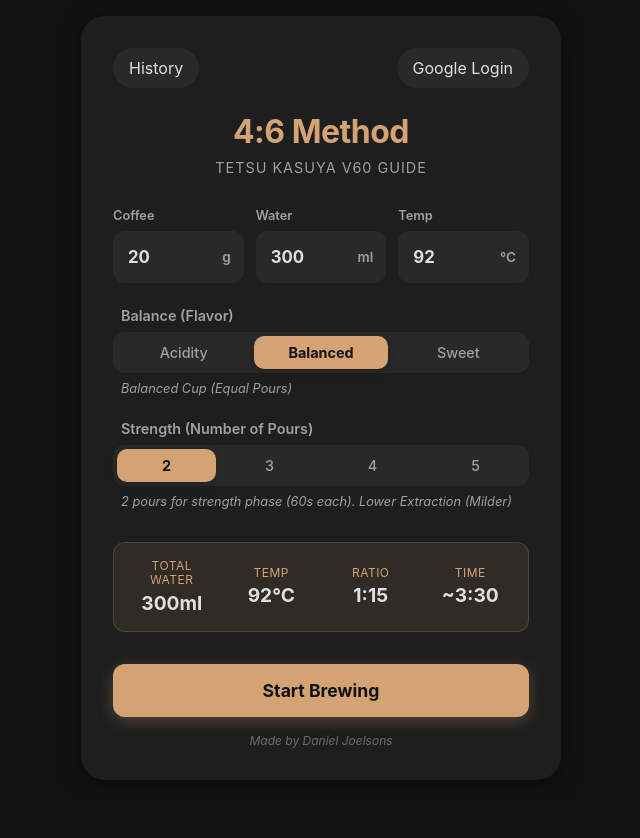
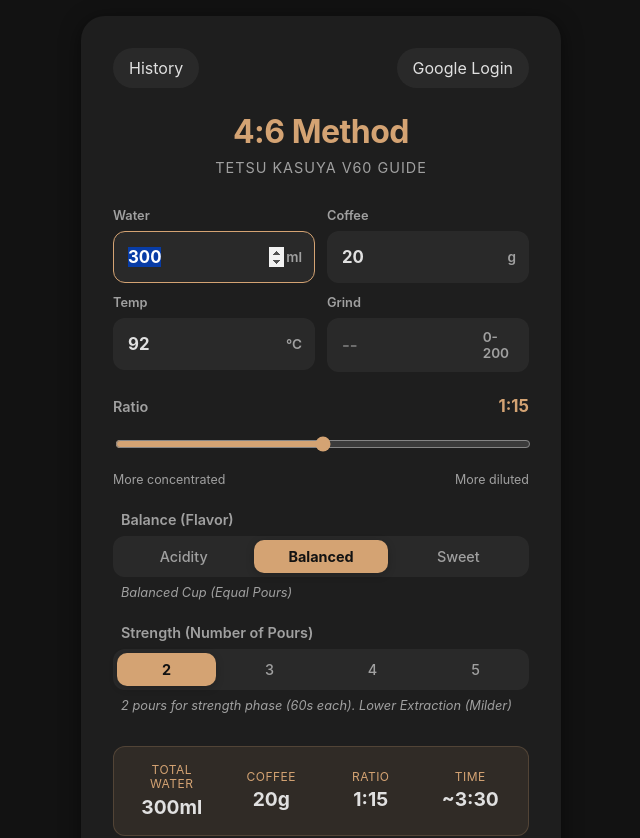
Before and after one commit to Joelsons1818/V60-timer2, a React (Vite) app: page / in a window 1280 px wide. Shown: the top 838 px of the page, without its empty margins (319-959 px from the left). Before the commit the page ends 800 px from the top, so only its background shows below. Built offline with nearby package versions, Linux system fonts and the light colour scheme; no server answers.

Commit message:
Add ratio and grind controls

```diff
--- a/api/_lib/googleSheets.js
+++ b/api/_lib/googleSheets.js
@@ -18,6 +18,7 @@
   'ratio',
   'stepsJson',
   'updatedAt',
+  'grindSize',
 ];
 
 let accessTokenCache = {
@@ -303,6 +304,7 @@
     recipe.ratio ?? 15,
     JSON.stringify(recipe.steps ?? []),
     updatedAt,
+    recipe.grindSize ?? '',
   ];
 };
 
@@ -321,6 +323,7 @@
     ratio = 15,
     stepsJson = '[]',
     updatedAt = '',
+    grindSize = '',
   ] = row;
 
   return {
@@ -337,6 +340,7 @@
     ratio: parseNumber(ratio, 15),
     steps: parseSteps(String(stepsJson)),
     updatedAt: String(updatedAt),
+    grindSize: grindSize === '' ? '' : parseNumber(grindSize),
   };
 };
 
--- a/src/App.jsx
+++ b/src/App.jsx
@@ -32,6 +32,10 @@
     setWaterAmount,
     temperature,
     setTemperature,
+    ratio,
+    setRatio,
+    grindSize,
+    setGrindSize,
     balance,
     setBalance,
     strengthPours,
@@ -170,9 +174,13 @@
           recipe={recipe}
           setBalance={setBalance}
           setCoffeeGrams={setCoffeeGrams}
+          setGrindSize={setGrindSize}
+          setRatio={setRatio}
           setStrengthPours={setStrengthPours}
           setTemperature={setTemperature}
           setWaterAmount={setWaterAmount}
+          grindSize={grindSize}
+          ratio={ratio}
           strengthPours={strengthPours}
           temperature={temperature}
           user={user}
--- a/src/components/ConfigScreen.jsx
+++ b/src/components/ConfigScreen.jsx
@@ -1,10 +1,18 @@
-import React from 'react';
+import { useEffect, useRef } from 'react';
+
+const formatRatio = (ratio) => {
+  return Number.isInteger(ratio) ? String(ratio) : ratio.toFixed(1);
+};
 
 export function ConfigScreen({
   authError,
   authMode,
   coffeeGrams,
+  grindSize,
+  ratio,
   setCoffeeGrams,
+  setGrindSize,
+  setRatio,
   waterAmount,
   setWaterAmount,
   temperature,
@@ -21,6 +29,19 @@
   user,
 }) {
   const isCheckingAuth = authMode === 'loading';
+  const waterInputRef = useRef(null);
+  const displayedRatio = formatRatio(ratio);
+
+  useEffect(() => {
+    const focusTimeout = window.setTimeout(() => {
+      waterInputRef.current?.focus({ preventScroll: true });
+      waterInputRef.current?.select();
+    }, 150);
+
+    return () => {
+      window.clearTimeout(focusTimeout);
+    };
+  }, []);
 
   return (
     <div className="card">
@@ -57,12 +78,35 @@
         <p className="subtitle">Tetsu Kasuya V60 Guide</p>
       </header>
 
-      <div className="primary-input-grid">
+      <div className="primary-input-grid brew-input-grid">
+        <div className="control-group compact-group">
+          <label>Water</label>
+          <div className="input-wrapper compact-input">
+            <input
+              ref={waterInputRef}
+              type="number"
+              inputMode="numeric"
+              pattern="[0-9]*"
+              enterKeyHint="done"
+              autoFocus
+              value={waterAmount}
+              onChange={(event) => setWaterAmount(Number(event.target.value))}
+              onFocus={(event) => event.target.select()}
+              step="1"
+              min="150"
+              max="1500"
+            />
+            <span className="unit compact-unit">ml</span>
+          </div>
+        </div>
+
         <div className="control-group compact-group">
           <label>Coffee</label>
           <div className="input-wrapper compact-input">
             <input
               type="number"
+              inputMode="decimal"
+              enterKeyHint="done"
               value={coffeeGrams}
               onChange={(event) => setCoffeeGrams(Number(event.target.value))}
               step="0.1"
@@ -74,25 +118,13 @@
         </div>
 
         <div className="control-group compact-group">
-          <label>Water</label>
-          <div className="input-wrapper compact-input">
-            <input
-              type="number"
-              value={waterAmount}
-              onChange={(event) => setWaterAmount(Number(event.target.value))}
-              step="1"
-              min="150"
-              max="1500"
-            />
-            <span className="unit compact-unit">ml</span>
-          </div>
-        </div>
-
-        <div className="control-group compact-group">
           <label>Temp</label>
           <div className="input-wrapper compact-input">
             <input
               type="number"
+              inputMode="numeric"
+              pattern="[0-9]*"
+              enterKeyHint="done"
               value={temperature}
               onChange={(event) => setTemperature(Number(event.target.value))}
               step="1"
@@ -101,6 +133,46 @@
             />
             <span className="unit compact-unit">°C</span>
           </div>
+        </div>
+
+        <div className="control-group compact-group">
+          <label>Grind</label>
+          <div className="input-wrapper compact-input">
+            <input
+              type="number"
+              inputMode="numeric"
+              pattern="[0-9]*"
+              enterKeyHint="done"
+              value={grindSize}
+              onChange={(event) => setGrindSize(event.target.value)}
+              step="1"
+              min="0"
+              max="200"
+              placeholder="--"
+            />
+            <span className="unit compact-unit">0-200</span>
+          </div>
+        </div>
+      </div>
+
+      <div className="control-group ratio-control">
+        <div className="slider-heading">
+          <label>Ratio</label>
+          <strong>1:{displayedRatio}</strong>
+        </div>
+        <input
+          className="range-control"
+          type="range"
+          min="10"
+          max="20"
+          step="0.5"
+          value={ratio}
+          onChange={(event) => setRatio(Number(event.target.value))}
+          aria-label="Coffee to water ratio"
+        />
+        <div className="range-captions">
+          <span>More concentrated</span>
+          <span>More diluted</span>
         </div>
       </div>
 
@@ -158,12 +230,12 @@
           <span className="value">{recipe.totalWater}ml</span>
         </div>
         <div className="summary-item">
-          <span className="label">Temp</span>
-          <span className="value">{temperature}°C</span>
+          <span className="label">Coffee</span>
+          <span className="value">{recipe.coffeeGrams}g</span>
         </div>
         <div className="summary-item">
           <span className="label">Ratio</span>
-          <span className="value">1:15</span>
+          <span className="value">1:{displayedRatio}</span>
         </div>
         <div className="summary-item">
           <span className="label">Time</span>
--- a/src/components/HistoryScreen.jsx
+++ b/src/components/HistoryScreen.jsx
@@ -12,6 +12,10 @@
   balanced: 'Balanced',
   sweet: 'Sweet',
 };
+
+const DEFAULT_RATIO = 15;
+const MIN_RATIO = 10;
+const MAX_RATIO = 20;
 
 const formatDate = (isoDate) => {
   const date = new Date(isoDate);
@@ -31,10 +35,42 @@
   return Number.isFinite(parsed) ? parsed : fallback;
 };
 
+const clamp = (value, min, max) => {
+  return Math.max(min, Math.min(max, value));
+};
+
+const roundToOneDecimal = (value) => {
+  return Math.round(value * 10) / 10;
+};
+
+const normalizeRatio = (value) => {
+  const parsed = parseNumber(value, DEFAULT_RATIO);
+
+  return Math.round(clamp(parsed, MIN_RATIO, MAX_RATIO) * 2) / 2;
+};
+
+const normalizeGrindSize = (value) => {
+  if (value === '' || value === null || value === undefined) {
+    return '';
+  }
+
+  return clamp(Math.round(parseNumber(value, 0)), 0, 200);
+};
+
+const formatRatio = (ratio) => {
+  const normalizedRatio = normalizeRatio(ratio);
+
+  return Number.isInteger(normalizedRatio)
+    ? String(normalizedRatio)
+    : normalizedRatio.toFixed(1);
+};
+
 const buildLogFromFields = (fields) => {
   const normalizedCoffee = Math.round(parseNumber(fields.coffeeGrams, 20) * 10) / 10;
   const normalizedWater = Math.max(1, Math.round(parseNumber(fields.totalWater, 300)));
   const normalizedTemperature = Math.max(1, Math.round(parseNumber(fields.temperature, 92)));
+  const normalizedRatio = normalizeRatio(fields.ratio);
+  const normalizedGrindSize = normalizeGrindSize(fields.grindSize);
   const normalizedBalance = ['acidity', 'balanced', 'sweet'].includes(fields.balance)
     ? fields.balance
     : 'balanced';
@@ -44,6 +80,7 @@
     normalizedWater,
     normalizedBalance,
     normalizedStrengthPours,
+    normalizedRatio,
   );
 
   return {
@@ -54,6 +91,7 @@
     coffeeGrams: recipe.coffeeGrams,
     totalWater: recipe.totalWater,
     temperature: normalizedTemperature,
+    grindSize: normalizedGrindSize,
     balance: recipe.balance,
     strengthPoursCount: recipe.strengthPoursCount,
     totalTime: recipe.totalTime,
@@ -104,6 +142,47 @@
       ...currentDraft,
       [field]: value,
     }));
+  };
+
+  const handleRecipeFieldChange = (field, value) => {
+    setDraft((currentDraft) => {
+      if (!currentDraft) {
+        return currentDraft;
+      }
+
+      const currentRatio = normalizeRatio(currentDraft.ratio);
+
+      if (field === 'totalWater') {
+        return {
+          ...currentDraft,
+          totalWater: value,
+          coffeeGrams: roundToOneDecimal(parseNumber(value, 0) / currentRatio),
+        };
+      }
+
+      if (field === 'coffeeGrams') {
+        return {
+          ...currentDraft,
+          coffeeGrams: value,
+          totalWater: Math.round(parseNumber(value, 0) * currentRatio),
+        };
+      }
+
+      if (field === 'ratio') {
+        const nextRatio = normalizeRatio(value);
+
+        return {
+          ...currentDraft,
+          ratio: nextRatio,
+          coffeeGrams: roundToOneDecimal(parseNumber(currentDraft.totalWater, 300) / nextRatio),
+        };
+      }
+
+      return {
+        ...currentDraft,
+        [field]: value,
+      };
+    });
   };
 
   const handleCreateNew = () => {
@@ -227,9 +306,11 @@
               <div className="input-wrapper compact-input">
                 <input
                   type="number"
+                  inputMode="decimal"
+                  enterKeyHint="done"
                   step="0.1"
                   value={draft.coffeeGrams}
-                  onChange={(event) => handleFieldChange('coffeeGrams', event.target.value)}
+                  onChange={(event) => handleRecipeFieldChange('coffeeGrams', event.target.value)}
                 />
                 <span className="unit compact-unit">g</span>
               </div>
@@ -240,9 +321,12 @@
               <div className="input-wrapper compact-input">
                 <input
                   type="number"
+                  inputMode="numeric"
+                  pattern="[0-9]*"
+                  enterKeyHint="done"
                   step="1"
                   value={draft.totalWater}
-                  onChange={(event) => handleFieldChange('totalWater', event.target.value)}
+                  onChange={(event) => handleRecipeFieldChange('totalWater', event.target.value)}
                 />
                 <span className="unit compact-unit">ml</span>
               </div>
@@ -253,12 +337,55 @@
               <div className="input-wrapper compact-input">
                 <input
                   type="number"
+                  inputMode="numeric"
+                  pattern="[0-9]*"
+                  enterKeyHint="done"
                   step="1"
                   value={draft.temperature}
                   onChange={(event) => handleFieldChange('temperature', event.target.value)}
                 />
                 <span className="unit compact-unit">°C</span>
               </div>
+            </div>
+
+            <div className="control-group compact-group">
+              <label>Grind</label>
+              <div className="input-wrapper compact-input">
+                <input
+                  type="number"
+                  inputMode="numeric"
+                  pattern="[0-9]*"
+                  enterKeyHint="done"
+                  step="1"
+                  min="0"
+                  max="200"
+                  value={draft.grindSize}
+                  onChange={(event) => handleFieldChange('grindSize', event.target.value)}
+                  placeholder="--"
+                />
+                <span className="unit compact-unit">0-200</span>
+              </div>
+            </div>
+          </div>
+
+          <div className="control-group ratio-control">
+            <div className="slider-heading">
+              <label>Ratio</label>
+              <strong>1:{formatRatio(draft.ratio)}</strong>
+            </div>
+            <input
+              className="range-control"
+              type="range"
+              min="10"
+              max="20"
+              step="0.5"
+              value={normalizeRatio(draft.ratio)}
+              onChange={(event) => handleRecipeFieldChange('ratio', event.target.value)}
+              aria-label="Coffee to water ratio"
+            />
+            <div className="range-captions">
+              <span>More concentrated</span>
+              <span>More diluted</span>
             </div>
           </div>
 
@@ -361,7 +488,11 @@
                 </div>
                 <div className="history-metric history-metric-modern">
                   <span className="detail-label">Ratio</span>
-                  <strong>1:{log.ratio}</strong>
+                  <strong>1:{formatRatio(log.ratio)}</strong>
+                </div>
+                <div className="history-metric history-metric-modern">
+                  <span className="detail-label">Grind</span>
+                  <strong>{log.grindSize === '' ? '--' : log.grindSize}</strong>
                 </div>
                 <div className="history-metric history-metric-modern">
                   <span className="detail-label">Time</span>
--- a/src/components/ReviewScreen.jsx
+++ b/src/components/ReviewScreen.jsx
@@ -5,6 +5,10 @@
   acidity: 'Acidity',
   balanced: 'Balanced',
   sweet: 'Sweet',
+};
+
+const formatRatio = (ratio) => {
+  return Number.isInteger(ratio) ? String(ratio) : ratio.toFixed(1);
 };
 
 export function ReviewScreen({
@@ -20,6 +24,8 @@
   const canSave = isLocalMode || Boolean(user);
   const [coffeeName, setCoffeeName] = useState('');
   const [notes, setNotes] = useState('');
+  const displayedRatio = formatRatio(recipe.ratio);
+  const displayedGrind = recipe.grindSize === '' ? '--' : recipe.grindSize;
 
   const handleSave = () => {
     onSave({
@@ -59,6 +65,14 @@
           <div className="history-metric">
             <span className="detail-label">Temp</span>
             <strong>{recipe.temperature}°C</strong>
+          </div>
+          <div className="history-metric">
+            <span className="detail-label">Ratio</span>
+            <strong>1:{displayedRatio}</strong>
+          </div>
+          <div className="history-metric">
+            <span className="detail-label">Grind</span>
+            <strong>{displayedGrind}</strong>
           </div>
           <div className="history-metric">
             <span className="detail-label">Balance</span>
--- a/src/components/TimerScreen.jsx
+++ b/src/components/TimerScreen.jsx
@@ -148,6 +148,9 @@
     const remainingInStep = Math.max(0, stepDuration - timeInStep);
     const nextStep = recipe.steps[currentStepIndex + 1];
     const shouldKeepAwake = isPrepping || (isRunning && !isFinished);
+    const displayedRatio = Number.isInteger(recipe.ratio)
+        ? String(recipe.ratio)
+        : recipe.ratio.toFixed(1);
 
     useEffect(() => {
         keepAwakeRef.current = shouldKeepAwake;
@@ -341,7 +344,13 @@
                 <span className="divider">|</span>
                 <span>{recipe.totalWater}ml Water</span>
                 <span className="divider">|</span>
-                <span>1:15 Ratio</span>
+                <span>1:{displayedRatio} Ratio</span>
+                {recipe.grindSize !== '' && (
+                    <>
+                        <span className="divider">|</span>
+                        <span>Grind {recipe.grindSize}</span>
+                    </>
+                )}
                 <span className="divider">|</span>
                 <span>{recipe.strengthPoursCount} Pours (Phase 2)</span>
             </div>
--- a/src/hooks/useRecipe.js
+++ b/src/hooks/useRecipe.js
@@ -1,37 +1,74 @@
 import { useState, useMemo } from 'react';
 import { calculateRecipe } from '../utils/calculator';
 
-const RATIO = 15;
+const DEFAULT_RATIO = 15;
+const MIN_RATIO = 10;
+const MAX_RATIO = 20;
 
 const roundToOneDecimal = (value) => {
     return Math.round(value * 10) / 10;
+};
+
+const clamp = (value, min, max) => {
+    return Math.max(min, Math.min(max, value));
+};
+
+const normalizeRatio = (value) => {
+    const parsed = Number(value);
+    const ratio = Number.isFinite(parsed) ? parsed : DEFAULT_RATIO;
+
+    return Math.round(clamp(ratio, MIN_RATIO, MAX_RATIO) * 2) / 2;
+};
+
+const normalizeGrindSize = (value) => {
+    if (value === '' || value === null || value === undefined) {
+        return '';
+    }
+
+    const parsed = Number(value);
+
+    if (!Number.isFinite(parsed)) {
+        return '';
+    }
+
+    return clamp(Math.round(parsed), 0, 200);
 };
 
 export function useRecipe() {
     const [coffeeGrams, setCoffeeGrams] = useState(20);
     const [waterAmount, setWaterAmount] = useState(300);
     const [temperature, setTemperature] = useState(92);
+    const [ratio, setRatioState] = useState(DEFAULT_RATIO);
+    const [grindSize, setGrindSize] = useState('');
     const [balance, setBalance] = useState('balanced'); // 'sweet', 'balanced', 'acidity'
     const [strengthPours, setStrengthPours] = useState(2); // Default 2 pours
 
     // Sync Water when Coffee changes
     const updateCoffee = (grams) => {
         setCoffeeGrams(grams);
-        setWaterAmount(Math.round(grams * RATIO));
+        setWaterAmount(Math.round(grams * ratio));
     };
 
     // Sync Coffee when Water changes
     const updateWater = (ml) => {
         setWaterAmount(ml);
-        setCoffeeGrams(roundToOneDecimal(ml / RATIO));
+        setCoffeeGrams(roundToOneDecimal(ml / ratio));
+    };
+
+    const updateRatio = (value) => {
+        const nextRatio = normalizeRatio(value);
+
+        setRatioState(nextRatio);
+        setCoffeeGrams(roundToOneDecimal(waterAmount / nextRatio));
     };
 
     const recipe = useMemo(() => {
         return {
-            ...calculateRecipe(coffeeGrams, waterAmount, balance, strengthPours),
-            temperature
+            ...calculateRecipe(coffeeGrams, waterAmount, balance, strengthPours, ratio),
+            temperature,
+            grindSize: normalizeGrindSize(grindSize),
         };
-    }, [coffeeGrams, waterAmount, balance, strengthPours, temperature]);
+    }, [coffeeGrams, waterAmount, balance, strengthPours, temperature, ratio, grindSize]);
 
     return {
         coffeeGrams,
@@ -40,6 +77,10 @@
         setWaterAmount: updateWater,
         temperature,
         setTemperature,
+        ratio,
+        setRatio: updateRatio,
+        grindSize,
+        setGrindSize,
         balance,
         setBalance,
         strengthPours,
--- a/src/index.css
+++ b/src/index.css
@@ -178,6 +178,11 @@
   gap: 12px;
 }
 
+.brew-input-grid,
+.history-edit-grid {
+  grid-template-columns: repeat(2, minmax(0, 1fr));
+}
+
 /* Controls */
 .control-group {
   display: flex;
@@ -220,6 +225,10 @@
   width: 100%;
   outline: none;
   font-weight: 700;
+}
+
+.input-wrapper input::placeholder {
+  color: rgba(224, 224, 224, 0.38);
 }
 
 .compact-input {
@@ -276,6 +285,38 @@
   font-style: italic;
   min-height: 1.2em;
   /* Prevent layout jump */
+}
+
+.ratio-control {
+  gap: 10px;
+}
+
+.slider-heading,
+.range-captions {
+  display: flex;
+  justify-content: space-between;
+  align-items: center;
+  gap: var(--spacing-md);
+}
+
+.slider-heading label {
+  margin-left: 0;
+}
+
+.slider-heading strong {
+  color: var(--color-accent);
+  font-size: 1.05rem;
+}
+
+.range-control {
+  width: 100%;
+  min-height: 32px;
+  accent-color: var(--color-accent);
+}
+
+.range-captions {
+  color: var(--color-text-secondary);
+  font-size: 0.78rem;
 }
 
 /* Summary */
@@ -590,7 +631,7 @@
 
 .history-stats-strip {
   display: grid;
-  grid-template-columns: repeat(5, minmax(0, 1fr));
+  grid-template-columns: repeat(6, minmax(0, 1fr));
   gap: 8px;
 }
 
@@ -1186,7 +1227,7 @@
   }
 
   .history-edit-grid {
-    grid-template-columns: repeat(3, minmax(0, 1fr));
+    grid-template-columns: repeat(2, minmax(0, 1fr));
   }
 
   .main-timer {
--- a/src/utils/calculator.js
+++ b/src/utils/calculator.js
@@ -5,6 +5,7 @@
  * @param {number} totalWaterInput - Total water in ml.
  * @param {string} balance - 'sweet', 'balanced', or 'acidity'.
  * @param {number} strengthPoursCount - Number of pours for strength phase (2, 3, 4, 5).
+ * @param {number} ratioInput - Brew ratio, from 1:10 to 1:20.
  * @returns {object} Recipe details including steps, total water, and ratio.
  */
 export function calculateRecipe(
@@ -12,10 +13,11 @@
   totalWaterInput,
   balance = 'balanced',
   strengthPoursCount = 2,
+  ratioInput = 15,
 ) {
-  const RATIO = 15;
+  const ratio = Math.max(10, Math.min(20, Number(ratioInput) || 15));
   const normalizedCoffee = Number(coffeeGrams) || 0;
-  const totalWater = Math.round(Number(totalWaterInput) || normalizedCoffee * RATIO);
+  const totalWater = Math.round(Number(totalWaterInput) || normalizedCoffee * ratio);
 
   // Phase 1: Balance (40% of total water)
   // FIXED TIME: 90 seconds total (45s per pour)
@@ -108,6 +110,6 @@
     strengthPoursCount: numPours,
     steps,
     totalTime: accumulatedTime,
-    ratio: RATIO
+    ratio,
   };
 }
--- a/src/utils/storage.js
+++ b/src/utils/storage.js
@@ -40,6 +40,7 @@
     coffeeGrams: recipe.coffeeGrams,
     totalWater: recipe.totalWater,
     temperature: recipe.temperature,
+    grindSize: recipe.grindSize,
     balance: recipe.balance,
     strengthPoursCount: recipe.strengthPoursCount,
     totalTime: recipe.totalTime,
```
Also changed, not shown: api/recipes.js (+14 -0 lines).
